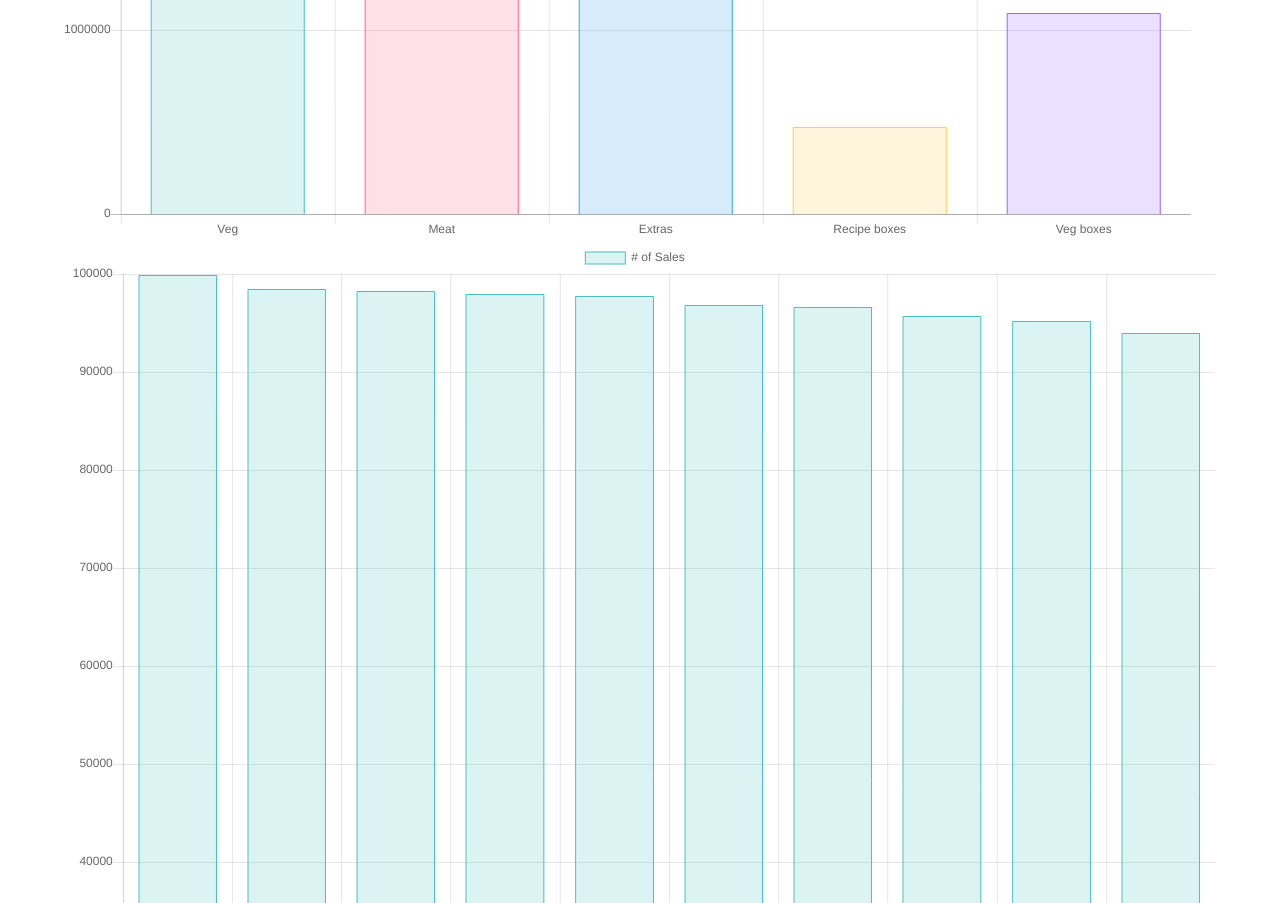
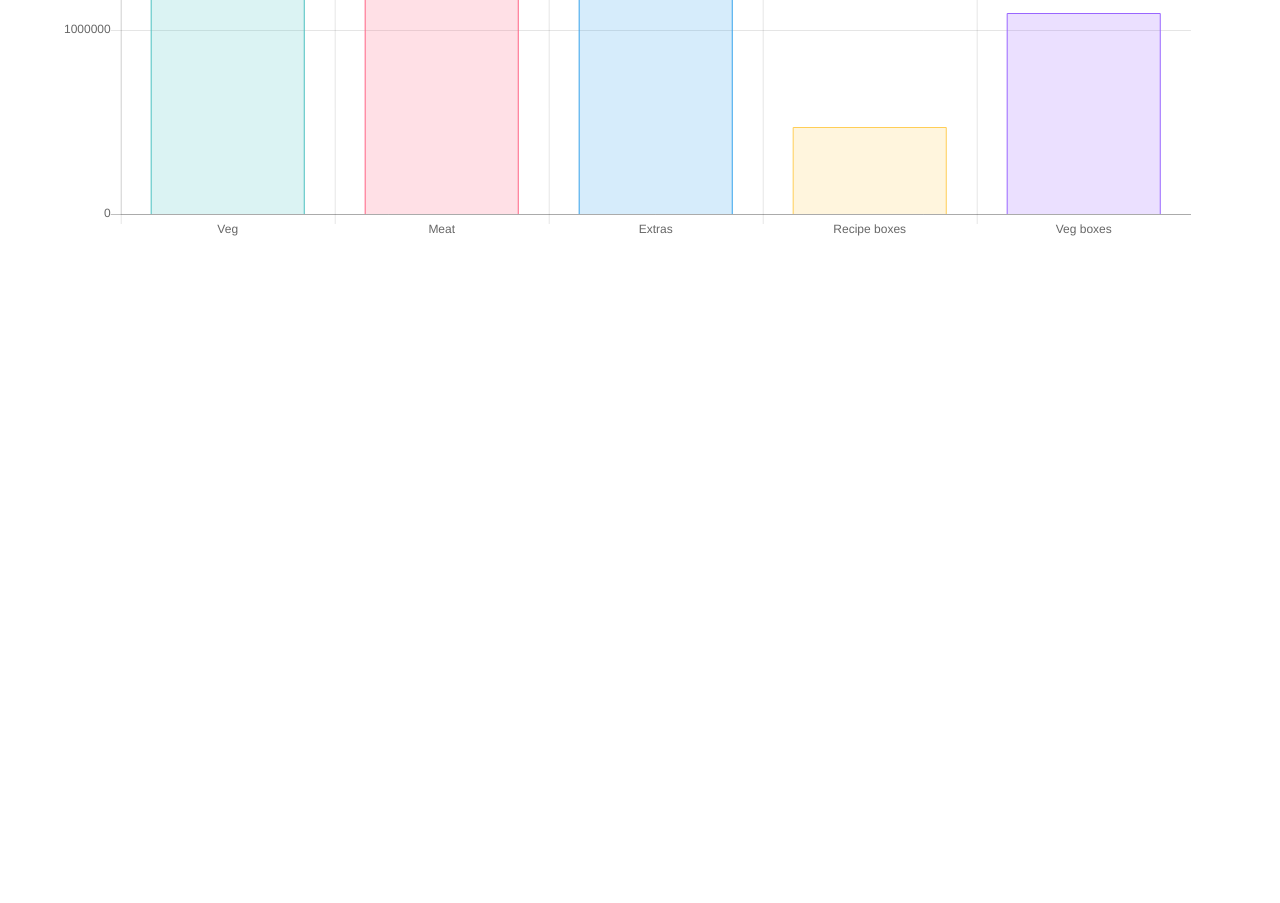
Before and after one commit to Equinurmae/bloodyTest, a plain HTML site: page index.html in a window 1280 px wide. Shown: the part 1097-2000 px from the top of the page. After the commit the page ends 1397 px from the top, so only its background shows below. Drawn offline with Linux system fonts and the light colour scheme.

Commit message:
Update index.html

```diff
--- a/index.html
+++ b/index.html
@@ -35,7 +35,6 @@
         <h1>Riverford Data Analytics</h1>
         <p id="test">test</p>
         <canvas id="dataChart" width="200" height="200"></canvas>
-        <canvas id="vegChart" width="200" height="200"></canvas>
 
         <script>
             var sourceData;
@@ -142,52 +141,6 @@
                                 ticks: {
                                     beginAtZero:true
                                 }
-                            }]
-                        }
-                    }
-                });
-
-                ctx = document.getElementById("vegChart").getContext('2d');
-                var vegChart = new Chart(ctx, {
-                    type: 'bar',
-                    data: {
-                        labels: getNthValues(getArray(sourceData.Veg), 0, 10),
-                        datasets: [{
-                            label: '# of Sales',
-                            data: getNthValues(getArray(sourceData.Veg), 1, 10),
-                            backgroundColor: [
-                                'rgba(75, 192, 192, 0.2)',
-                                'rgba(75, 192, 192, 0.2)',
-                                'rgba(75, 192, 192, 0.2)',
-                                'rgba(75, 192, 192, 0.2)',
-                                'rgba(75, 192, 192, 0.2)',
-                                'rgba(75, 192, 192, 0.2)',
-                                'rgba(75, 192, 192, 0.2)',
-                                'rgba(75, 192, 192, 0.2)',
-                                'rgba(75, 192, 192, 0.2)',
-                                'rgba(75, 192, 192, 0.2)',
-                            ],
-                            borderColor: [
-                                'rgba(75, 192, 192, 1)',
-                                'rgba(75, 192, 192, 1)',
-                                'rgba(75, 192, 192, 1)',
-                                'rgba(75, 192, 192, 1)',
-                                'rgba(75, 192, 192, 1)',
-                                'rgba(75, 192, 192, 1)',
-                                'rgba(75, 192, 192, 1)',
-                                'rgba(75, 192, 192, 1)',
-                                'rgba(75, 192, 192, 1)',
-                                'rgba(75, 192, 192, 1)',
-                            ],
-                            borderWidth: 1
-                        }]
-                    },
-                    options: {
-                        scales: {
-                            yAxes: [{
-                                ticks: {
-                                    beginAtZero:true
-                                }
                             }],
                             xAxes: [{
                                 ticks: {
@@ -199,7 +152,7 @@
                     }
                 });
 
-            });
+             });
 
         </script>
     </body>
```
